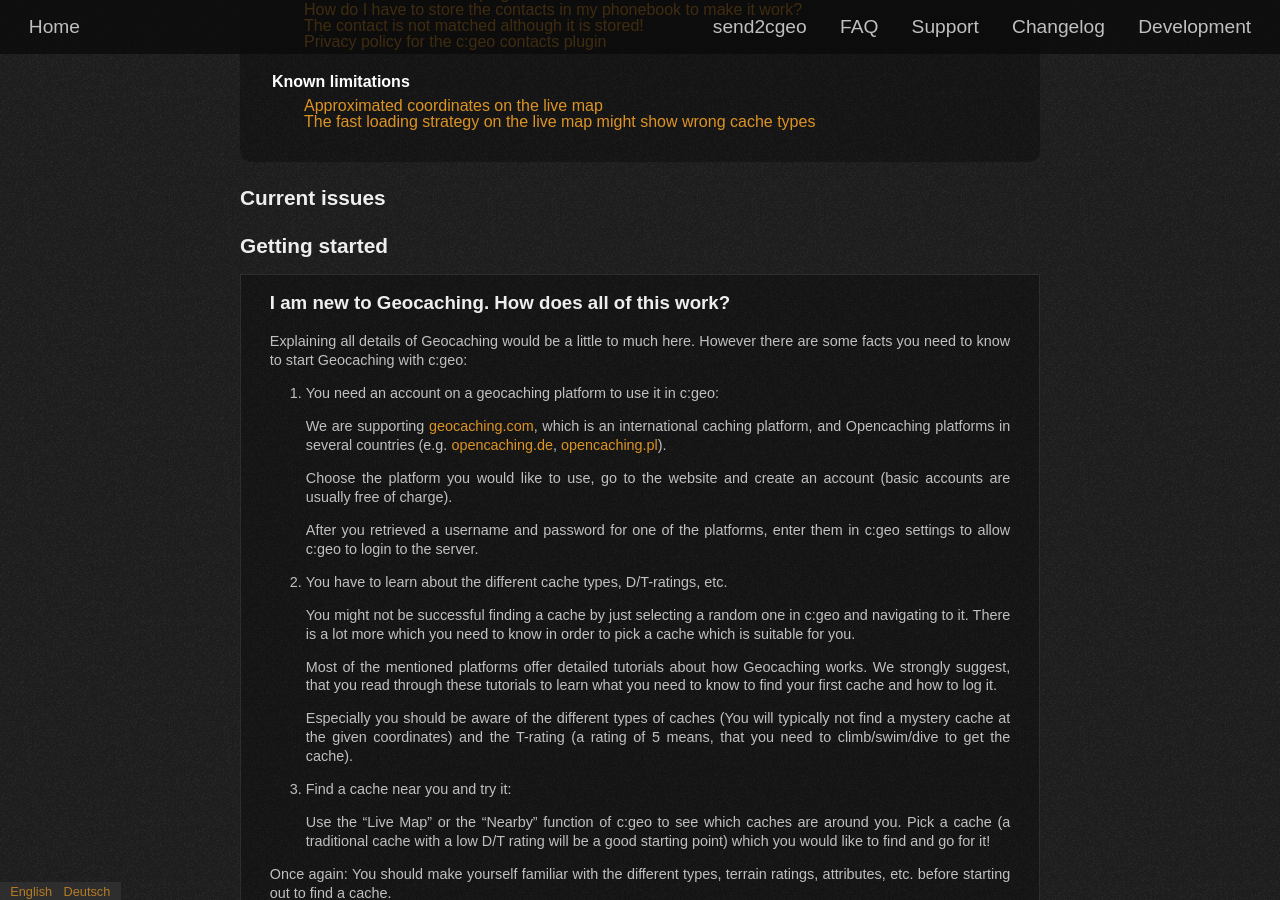
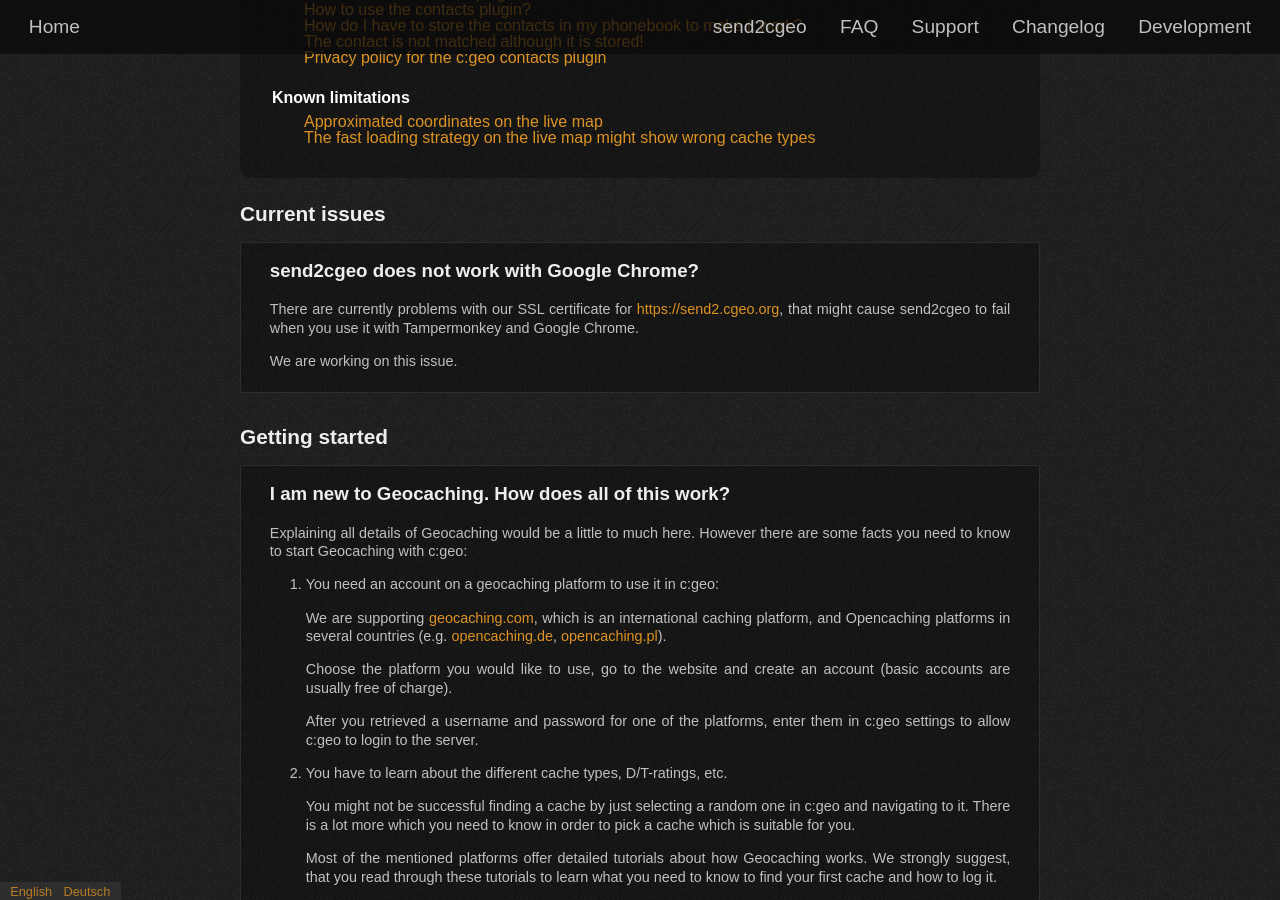
Before and after one commit to cgeo/cgeo.github.io, a Jekyll site: the page built from faq.html, in a window 1280 px wide and 900 px high, scrolled down 2511 px. Built offline with Jekyll 4.4.1, drawn with Linux system fonts in a browser that asks for light colours; some web fonts are replaced; some of the changed text lies outside the part shown.

Commit message:
FAQ: Add temporary problem

```diff
--- a/_data/faq.yml
+++ b/_data/faq.yml
@@ -2,6 +2,20 @@
   title:
       en: Current issues
       de: Aktuelle Probleme
+  items:
+      - id: 6374
+        en:
+            title: send2cgeo does not work with Google Chrome?
+            content: |
+                There are currently problems with our SSL certificate for [https://send2.cgeo.org](https://send2.cgeo.org), that might cause send2cgeo to fail when you use it with Tampermonkey and Google Chrome.
+
+                We are working on this issue.
+        de:
+            title: send2cgeo does not work with Google Chrome?
+            content: |
+                Es gibt derzeit Probleme mit unserem SSL-Zertifikat für [https://send2.cgeo.org](https://send2.cgeo.org), die dazu führen können, dass send2cgeo mit Tampermonkey und Google Chrome nicht funktioniert.
+
+                Wir arbeiten an diesem Problem.
 
 - id: getting-started
   title:
```
